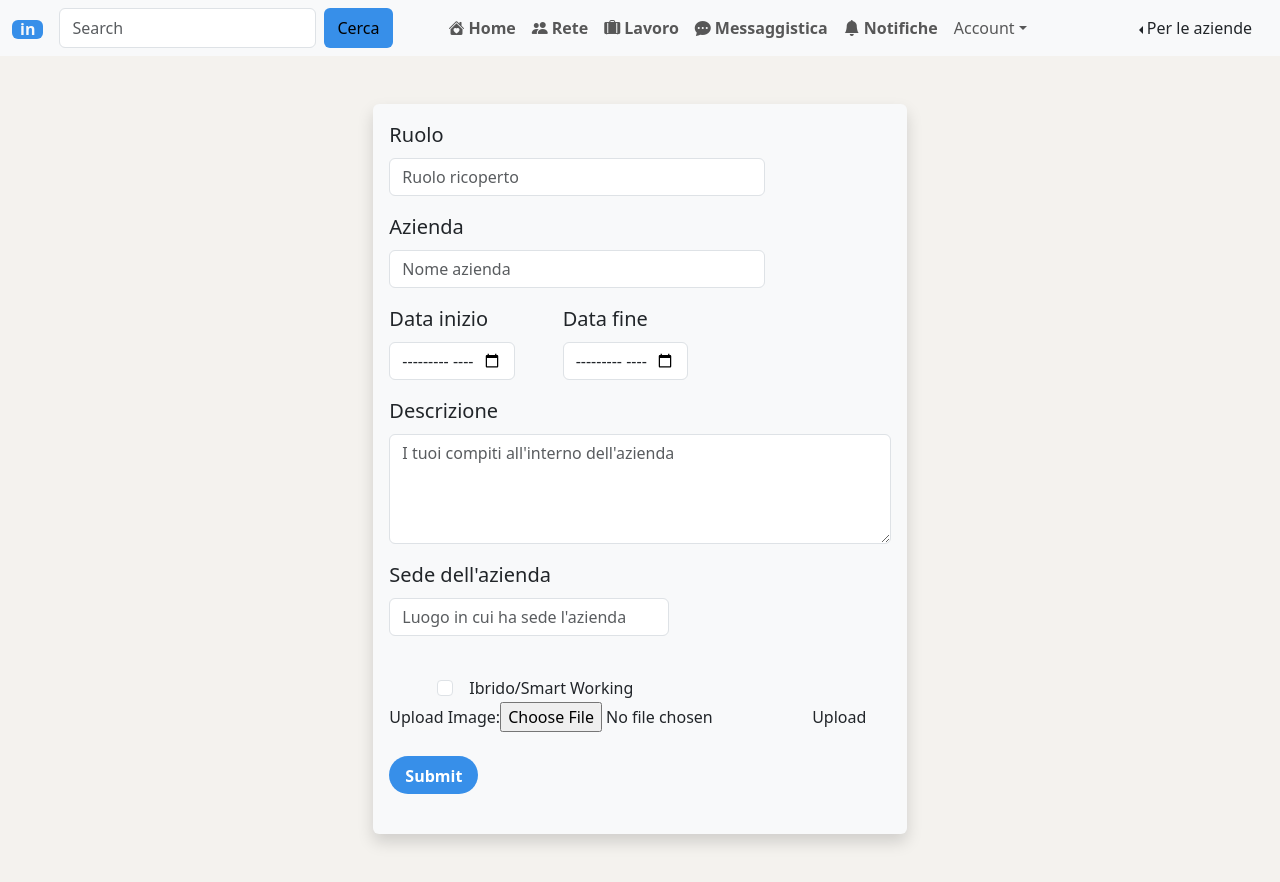
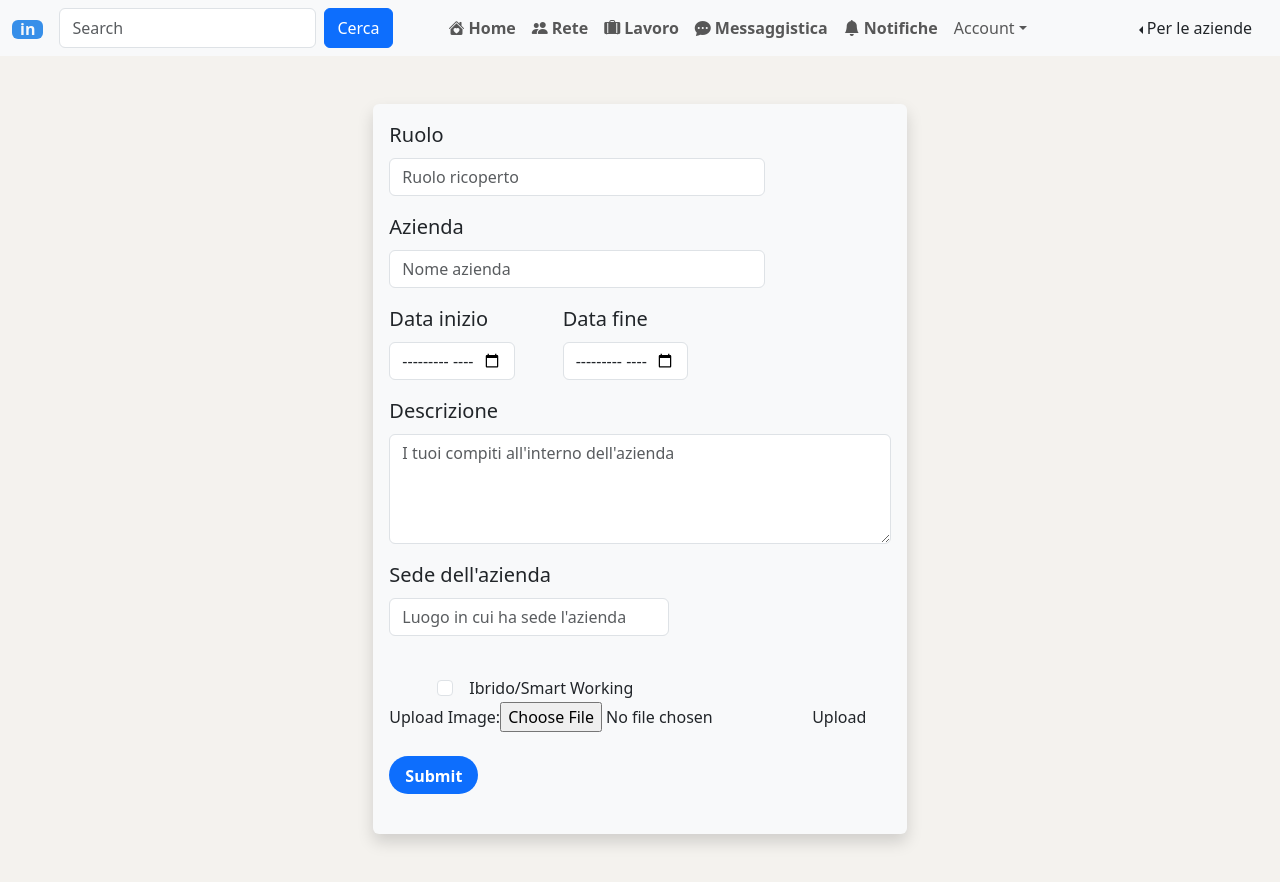
Before and after one commit to Thairyne0/progetto-b-w-3, a React (Vite) app: page /add-experience in a window 1280 px wide. Built offline with nearby package versions, Linux system fonts and the light colour scheme.

Commit message:
updates css with custom color

```diff
--- a/src/App.css
+++ b/src/App.css
@@ -6,17 +6,12 @@ small:hover {
 .footer-text {
   font-size: 0.777rem !important;
   color: #7c7c7c !important;
-
-
 }
 
-
-/* button del form AddExperience */
-#submitButton {
-  background-color: #378FE9
+.custom-button {
+  background-color: #378fe9;
 }
 
-#submitButton:hover {
-
-  background-color: #004182
+.custom-button:hover {
+  background-color: #0a66c2;
 }
--- a/src/components/AddExperience.tsx
+++ b/src/components/AddExperience.tsx
@@ -205,8 +205,8 @@ const AddExperience = ({ userId, token }: AddExperienceProps) => {
                 <Button
                   id="submitButton"
                   type="submit"
-                  className="my-4 fw-bold pt-2 px-3 border-0 rounded-pill"
-                  style={{ backgroundColor: '#378FE9' }}
+                  className="my-4 fw-bold pt-2 px-3 border-0 rounded-pill custon-button"
+
 
                 >
                   Submit
--- a/src/components/CardExperience.tsx
+++ b/src/components/CardExperience.tsx
@@ -212,8 +212,8 @@ const CardExperience = (props: ExperienceProps) => {
             <Button
               id="submitButton"
               type="submit"
-              className="my-4 fw-bold pt-2 px-3 rounded-pill border-0"
-              style={{ backgroundColor: "#378FE9" }}
+              className="my-4 fw-bold pt-2 px-3 rounded-pill border-0 custom-button"
+
             >
               Submit
             </Button>
--- a/src/components/HeroSection.tsx
+++ b/src/components/HeroSection.tsx
@@ -28,8 +28,7 @@ const HeroSection = (props: TokenProps) => {
   };
 
   const buttonStyles = (hovered: boolean) => ({
-    backgroundColor: hovered ? "blue" : "#378FE9",
-    // border: "blue 1px solid",
+    backgroundColor: hovered ? "#0A66C2" : "#378FE9",
     border: '0px',
     color: 'white',
     marginTop: "1em",
--- a/src/components/MyExperience.tsx
+++ b/src/components/MyExperience.tsx
@@ -90,13 +90,11 @@ const MyExperience = (props: myExperienceProps) => {
             {/* </Col> */}
 
             <Button
-              variant="outline-primary"
-              size="md"
+
+              size="sm"
               onClick={handleNavigateRoute}
-              className="mt-2 mb-3 text-light border-0 py-1 px-3 rounded-pill"
-              style={{
-                backgroundColor: '#378FE9'
-              }}
+              className="mt-2 mb-3 text-light border-0 py-2 px-4 rounded-pill custom-button"
+
             >
               Aggiungi esperienza
             </Button>
--- a/src/components/MyNewNavBar.tsx
+++ b/src/components/MyNewNavBar.tsx
@@ -49,7 +49,7 @@ function MyNewNavBar(props: navbarProps) {
                 value={props.search}
                 onChange={(e) => { props.setSearch!(e.target.value) }}
               />
-              <Button variant='btn' style={{ backgroundColor: '#378FE9', color: 'black' }}>Cerca</Button>
+              <Button className="custom-button">Cerca</Button>
               {/* <Form.Select aria-label="Default select example">
                 <option>search for...</option>
                 <option value="1">Word</option>
--- a/src/components/NewsFeed.tsx
+++ b/src/components/NewsFeed.tsx
@@ -225,7 +225,7 @@ const NewsFeed: React.FC = () => {
                         }))
                       }
                     />
-                    <button className="btn btn-primary" onClick={() => createComment(post._id)}>
+                    <button className="btn btn-pill" style={{ backgroundColor: '#378FE9' }} onClick={() => createComment(post._id)}>
                       Commenta
                     </button>
                   </div>
--- a/src/components/PageAccedi.tsx
+++ b/src/components/PageAccedi.tsx
@@ -76,8 +76,8 @@ const PageAccedi = (props: PageAccediProps) => {
                 </Form.Text>
               </Form.Group>
 
-              <Button variant="primary" type="button" onClick={handleLogin}
-                style={{ backgroundColor: '#378FE9' }}>
+              <Button className="custom-button" type="button" onClick={handleLogin}>
+
                 Accedi
               </Button>
             </Form>
@@ -96,7 +96,7 @@ const PageAccedi = (props: PageAccediProps) => {
             </p>
           </Col>
         </Row>
-      </Container>
+      </Container >
     </>
   );
 };
```
Lines whose indentation alone changed are shown as unchanged.
